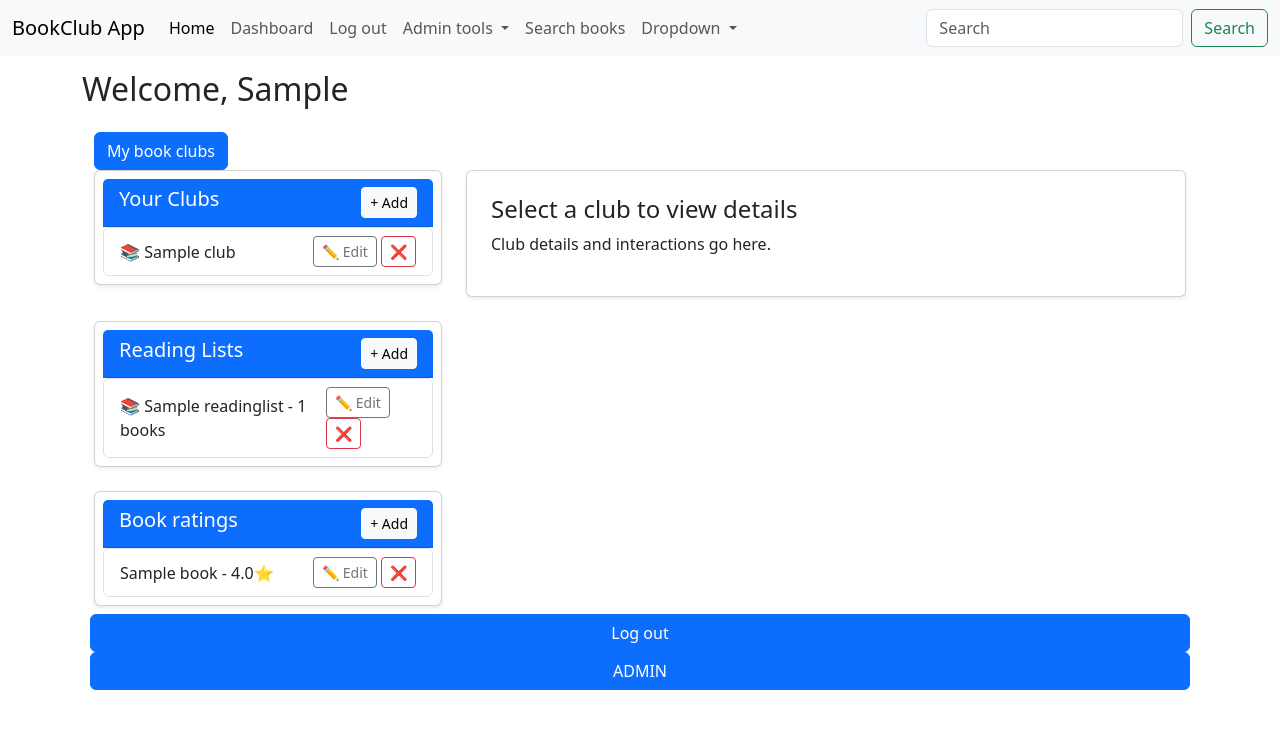
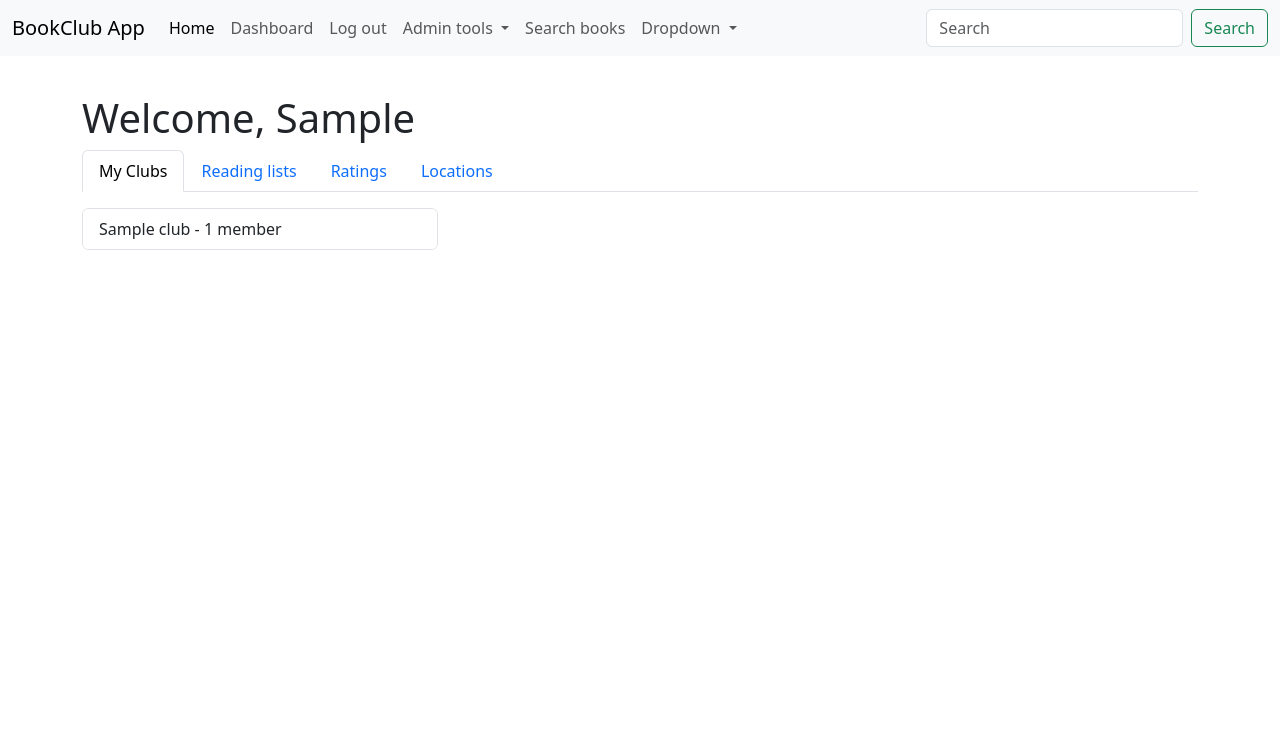
Before and after one commit to sgmig/bookclub, a Django app: page /readers/dashboard/ in a window 1280 px wide. Shown: the top 729 px of the page. Run offline with Django 5.2, Linux system fonts and the light colour scheme; a user stored in the database is signed in; tables that the repository leaves empty hold one stand-in row (values such as "Sample post"); parts of the project's set-up code (start-up, migrations or seed data) failed here and were passed over.

Commit message:
Rebuild user dashboard on the club-detail tab pattern
Replaces the static, non-functional dashboard mockup with a working
four-tab page (My Clubs, Reading Lists, Ratings, Locations) built on
the same tab shell and left-list/right-detail-panel convention as
club_detail.html, so the two pages read as one consistent app.

My Clubs previews a club's name, description, and only its next
meeting (reusing club_meeting_detail_panel.html), gated by
ClubMemberRequiredMixin. Reading Lists points at the existing
personal-reading-list URL/view/partial unmodified. Ratings adds a
book-title-first row variant plus a preview/edit panel, wired through
the existing rating modal's JS. Locations lists what the user created
plus their clubs' locations, per the querysets already sketched in
RECOMMENDATIONS.md.

UserClubListView is kept (marked deprecated) rather than removed,
per feedback that nothing should be deleted just because the new tab
supersedes it.

147 tests passing; manage.py check and makemigrations --check clean.
Browser-verified with Playwright, which caught a real rendering bug:
a multi-line {# #} Django comment doesn't actually support multiple
lines and was rendering as literal text - fixed by switching to
{% comment %}{% endcomment %}.

Co-Authored-By: Claude Sonnet 5 <noreply@anthropic.com>

```diff
--- a/clubdelectura/userdashboard/templates/userdashboard/dashboard.html
+++ b/clubdelectura/userdashboard/templates/userdashboard/dashboard.html
@@ -1,147 +1,143 @@
 <!DOCTYPE html>
 {% extends 'base.html' %}
+{% load static %}
+
+{% block title %}Dashboard{% endblock %}
+
+{% block extra_css %}
+<link rel="stylesheet" href="{% static 'clubs/css/club_meeting.css' %}">
+{% endblock %}
 
 {% block content %}
+<div class="container mt-4">
+    <h1>Welcome, {{ user.first_name }}</h1>
 
-<div class="container">
-    <h2>Welcome, {{ user.first_name }}</h2>
+    <ul class="nav nav-tabs" id="dashboardTabs" role="tablist">
+        <li class="nav-item">
+            <button class="nav-link" id="my-clubs-tab" data-bs-toggle="tab" data-bs-target="#my-clubs" type="button"
+                role="tab">My Clubs</button>
+        </li>
+        <li class="nav-item">
+            <button class="nav-link" id="reading-lists-tab" data-bs-toggle="tab" data-bs-target="#reading-lists"
+                type="button" role="tab">Reading lists</button>
+        </li>
+        <li class="nav-item">
+            <button class="nav-link" id="ratings-tab" data-bs-toggle="tab" data-bs-target="#ratings" type="button"
+                role="tab">Ratings</button>
+        </li>
+        <li class="nav-item">
+            <button class="nav-link" id="locations-tab" data-bs-toggle="tab" data-bs-target="#locations"
+                type="button" role="tab">Locations</button>
+        </li>
+    </ul>
 
-
-    <div class="container mt-4">
-        <a href="{% url 'user_dashboard:user_clubs' %}" class="btn btn-primary">My book clubs</a>
+    <div class="tab-content mt-3">
+        <!-- My Clubs Tab -->
+        <div class="tab-pane fade" id="my-clubs" role="tabpanel">
             <div class="row">
-            <!-- Club List (1/3 width) -->
-            <div class="col-md-4">
-                <div class="card p-2 shadow-sm">
-                    <div class="card-header bg-primary text-white d-flex justify-content-between">
-                        <h5 class="mb-0">Your Clubs</h5>
-                        <button class="btn btn-light btn-sm" data-bs-toggle="modal" data-bs-target="#addClubModal">+
-                            Add</button>
+                <div class="col-md-4 mb-1">
+                    <ul class="list-group mb-1 overflow-y-auto" style="max-height: 60vh;">
+                        {% for club in clubs %}
+                        <a href="#" class="list-group-item list-group-item-action club-preview-link"
+                            data-club-preview-url="{% url 'user_dashboard:club-preview' club.id %}">
+                            {{ club.name }} - {{ club.members.count }} member{{ club.members.count|pluralize }}
+                        </a>
+                        {% empty %}
+                        <li class="list-group-item">You are not a member of any clubs yet.</li>
+                        {% endfor %}
+                    </ul>
                 </div>
-                    <div class="club-list overflow-auto" style="max-height: 400px;">
-                        <!-- Example Club Item -->
-                        <div class="list-group">
-                            {% for club in clubs %}
-                            <div class="list-group-item d-flex justify-content-between align-items-center">
-                                <span>📚 {{ club.name }}</span>
-                                <div>
-                                    <a class="btn btn-outline-secondary btn-sm" href="{% url 'clubs:club-detail' club.id %}">✏ Edit</a>
-                                    <button class="btn btn-outline-danger btn-sm">❌</button>
-                                </div>
-                            </div>
-                            {% empty %}
-                            <div class="list-group-item d-flex justify-content-between align-items-center">
-                                <span> You are not part of any clubs yet. Add one and invite your friends!</span>
-                            </div>
-                            {% endfor %}
-                        </div>
+                <div id="club-preview-panel" class="col-md-8 mb-1" style="display: none;">
+                    <!-- Club preview is loaded here -->
                 </div>
             </div>
         </div>
 
-            <!-- Other Content (Remaining 2/3 of the width) -->
-            <div class="col-md-8">
-                <div class="card p-4 shadow-sm">
-                    <h4>Select a club to view details</h4>
-                    <p>Club details and interactions go here.</p>
+        <!-- Reading Lists Tab -->
+        <div class="tab-pane fade" id="reading-lists" role="tabpanel">
+            <div class="row">
+                <div class="col-md-4 mb-1">
+                    <h3>Reading Lists</h3>
+                    <ul class="list-group mb-1 overflow-y-auto" style="max-height: 60vh;">
+                        {% for reading_list in reading_lists %}
+                        <a href="#" class="list-group-item list-group-item-action reading-list-link"
+                            data-reading-list-partial-details-url="{% url 'clubs:reading-list-detail-panel' reading_list.id %}">
+                            {{ reading_list.name }}</a>
+                        {% empty %}
+                        <li class="list-group-item">You do not have any reading lists yet.</li>
+                        {% endfor %}
+                    </ul>
+                    <a class="btn btn-secondary" href="{% url 'clubs:reading-list-create' %}">New reading list</a>
                 </div>
+                <div id="reading-list-items-panel" class="col-md-8" style="display: none;">
+                    <!-- Partial template will be loaded here -->
                 </div>
             </div>
         </div>
 
-    <!-- Add Club Modal -->
-    <div class="modal fade" id="addClubModal" tabindex="-1" aria-labelledby="addClubModalLabel" aria-hidden="true">
-        <div class="modal-dialog">
-            <div class="modal-content">
-                <div class="modal-header">
-                    <h5 class="modal-title" id="addClubModalLabel">Add Club</h5>
-                    <button type="button" class="btn-close" data-bs-dismiss="modal" aria-label="Close"></button>
+        <!-- Ratings Tab -->
+        <div class="tab-pane fade" id="ratings" role="tabpanel">
+            <div class="row">
+                <div class="col-md-4 mb-1">
+                    <ul class="list-group mb-1 overflow-y-auto" style="max-height: 60vh;">
+                        {% for rating in book_ratings %}
+                        {% comment %}
+                        book-rating-link/data-book-id: not used by our own JS -
+                        only so book_rating_list_buttons.js's existing
+                        refresh-after-edit logic (refreshBookRatingList) can
+                        find and re-click this link once the rating modal
+                        saves, reusing that behavior without editing the
+                        shared file.
+                        {% endcomment %}
+                        <a href="#" class="list-group-item list-group-item-action rating-preview-link book-rating-link"
+                            data-rating-preview-url="{% url 'user_dashboard:rating-preview' rating.id %}"
+                            data-book-id="{{ rating.book.id }}">
+                            {{ rating.book.title }} - {{ rating.rating }}
+                        </a>
+                        {% empty %}
+                        <li class="list-group-item">You have not rated any books yet.</li>
+                        {% endfor %}
+                    </ul>
+                    <a class="btn btn-secondary" href="{% url 'books:book-rating-create' %}">Add rating</a>
                 </div>
-                <div class="modal-body">
-                    <form>
-                        <div class="mb-3">
-                            <label for="clubName" class="form-label">Club Name</label>
-                            <input type="text" class="form-control" id="clubName" placeholder="Enter club name">
-                        </div>
-                        <button type="submit" class="btn btn-primary">Save</button>
-                    </form>
-                </div>
+                <div id="rating-preview-panel" class="col-md-8 mb-1" style="display: none;">
+                    <!-- Rating preview is loaded here -->
                 </div>
             </div>
         </div>
 
-
-    <div class="container mt-4">
-        <div class="row">
-            <!-- Reading Lists List (1/3 width) -->
-            <div class="col-md-4">
-                <div class="card p-2 shadow-sm">
-                    <div class="card-header bg-primary text-white d-flex justify-content-between">
-                        <h5 class="mb-0">Reading Lists</h5>
-                        <button class="btn btn-light btn-sm" data-bs-toggle="modal" data-bs-target="#addClubModal">+
-                            Add</button>
-                    </div>
-                    <div class="club-list overflow-auto" style="max-height: 400px;">
-                        <!-- Example Club Item -->
-                        <div class="list-group">
-                            {% for reading_list in reading_lists %}
-                            <div class="list-group-item d-flex justify-content-between align-items-center">
-                                <span>📚 {{ reading_list.name }} - {{ reading_list.books.count }} books</span>
-                                <div>
-                                    <button class="btn btn-outline-secondary btn-sm">✏ Edit</button>
-                                    <button class="btn btn-outline-danger btn-sm">❌</button>
-                                </div>
-                            </div>
+        <!-- Locations Tab -->
+        <div class="tab-pane fade" id="locations" role="tabpanel">
+            <ul class="list-group mb-1 overflow-y-auto" style="max-height: 60vh;">
+                {% for location in locations %}
+                <li class="list-group-item">
+                    <strong>{{ location.name }}</strong>
+                    {% if location.is_private and not location.address %}
+                    <span class="text-muted">— details no longer available</span>
+                    {% elif location.address %}
+                    <span class="text-muted">— {{ location.address }}</span>
+                    {% endif %}
+                </li>
                 {% empty %}
-                            <div class="list-group-item d-flex justify-content-between align-items-center">
-                                <span> You do not have any lists yet. Create yout first!</span>
-                            </div>
+                <li class="list-group-item">No locations yet.</li>
                 {% endfor %}
-                        </div>
+            </ul>
         </div>
     </div>
 </div>
 
-
-            <div class="container mt-4">
-                <div class="row">
-                    <!-- Book ratings List (1/3 width) -->
-                    <div class="col-md-4">
-                        <div class="card p-2 shadow-sm">
-                            <div class="card-header bg-primary text-white d-flex justify-content-between">
-                                <h5 class="mb-0">Book ratings</h5>
-                                <button class="btn btn-light btn-sm" data-bs-toggle="modal"
-                                    data-bs-target="#addClubModal">+
-                                    Add</button>
-                            </div>
-                            <div class="club-list overflow-auto" style="max-height: 400px;">
-                                <!-- Book ratings -->
-                                <div class="list-group">
-                                    {% for rating in book_ratings %}
-                                    <div class="list-group-item d-flex justify-content-between align-items-center">
-                                        <span>{{ rating.book.title }} - {{ rating.rating }}⭐</span>
-                                        <div>
-                                            <button class="btn btn-outline-secondary btn-sm">✏ Edit</button>
-                                            <button class="btn btn-outline-danger btn-sm">❌</button>
-                                        </div>
-                                    </div>
-                                    {% empty %}
-                                    <div class="list-group-item d-flex justify-content-between align-items-center">
-                                        <span> You have not rated any books yet</span>
-                                    </div>
-                                    {% endfor %}
+<!-- Rate/edit rating modal. Content is fetched dynamically. -->
+<div class="modal fade" id="bookRatingModal" aria-labelledby="bookRatingModalLabel" aria-hidden="true"
+        tabindex="-1">
+  <div class="modal-dialog">
+    <div class="modal-content" id="bookRatingModalContent">
+      <!-- Content will be loaded here dynamically -->
     </div>
   </div>
 </div>
-                    </div>
-                </div>
+{% endblock %}
 
-                <div class="row p-2">
-                    <a href="{% url 'accounts:logout_confirmation' %}" class="btn btn-primary">Log out</a>
-                    {% if user.is_staff %}
-                    <a href="{% url 'admin:index' %}" class="btn btn-primary">ADMIN</a>
-                    {% endif %}
-                </div>
-
-            </div>
+{% block extra_js %}
+<script type="module" src="{% static 'clubs/js/reading_list/dynamic_init.js' %}"></script>
+<script type="module" src="{% static 'userdashboard/js/dashboard.js' %}"></script>
 {% endblock %}
--- a/clubdelectura/userdashboard/urls.py
+++ b/clubdelectura/userdashboard/urls.py
@@ -2,7 +2,12 @@ from django.urls import path
 
 from django.contrib.auth.views import LogoutView
 
-from userdashboard.views import UserDashboardView, UserClubListView
+from userdashboard.views import (
+    UserDashboardView,
+    UserDashboardClubPreviewView,
+    UserDashboardRatingPreviewView,
+    UserClubListView,
+)
 
 
 # TEMPLATE URLS!
@@ -10,5 +15,15 @@ app_name = "user_dashboard"
 
 urlpatterns = [
     path("dashboard/", UserDashboardView.as_view(), name="dashboard"),
+    path(
+        "dashboard/club/<int:pk>/",
+        UserDashboardClubPreviewView.as_view(),
+        name="club-preview",
+    ),
+    path(
+        "dashboard/rating/<int:pk>/",
+        UserDashboardRatingPreviewView.as_view(),
+        name="rating-preview",
+    ),
     path("my_clubs/", UserClubListView.as_view(), name="user_clubs"),
 ]
--- a/clubdelectura/userdashboard/views.py
+++ b/clubdelectura/userdashboard/views.py
@@ -1,10 +1,10 @@
-from django.shortcuts import render
+from django.contrib.auth.mixins import LoginRequiredMixin
+from django.views.generic import TemplateView, ListView, DetailView
 
-from django.contrib.auth.mixins import LoginRequiredMixin
-from django.views.generic import TemplateView, ListView
-
+from clubs.mixins import ClubMemberRequiredMixin
 from clubs.models import Club, ReadingList
 from books.models import BookRating
+from locations.models import Location
 
 # Create your views here.
 
@@ -21,17 +21,57 @@ class UserDashboardView(LoginRequiredMixin, TemplateView):
         # Fetch user's clubs (assuming a many-to-many through ClubMembership)
         context["clubs"] = user.clubs.all()
 
-        context["reading_lists"] = ReadingList.objects.filter(created_by=user)
+        # Personal reading lists only - club reading lists may show up here
+        # later, but not yet (see docs/DASHBOARD_DESIGN.md non-goals).
+        context["reading_lists"] = ReadingList.objects.filter(
+            created_by=user, club__isnull=True
+        )
 
         # Fetch user's rated books
         context["book_ratings"] = BookRating.objects.filter(user=user)
 
+        # Locations the user created, plus their clubs' locations.
+        context["locations"] = Location.objects.filter(created_by=user) | (
+            Location.objects.filter(club_locations__club__in=user.clubs.all())
+        )
+        context["locations"] = context["locations"].distinct()
+
         return context
+
+
+class UserDashboardClubPreviewView(ClubMemberRequiredMixin, DetailView):
+    """Right-panel preview for the dashboard's "My Clubs" tab."""
+
+    model = Club
+    template_name = "userdashboard/partials/club_preview_panel.html"
+    context_object_name = "club"
+
+    def get_club(self):
+        return self.get_object()
+
+
+class UserDashboardRatingPreviewView(LoginRequiredMixin, DetailView):
+    """Right-panel preview for the dashboard's "Ratings" tab.
+
+    Scoped to the requesting user's own ratings via get_queryset() - a
+    request for someone else's rating id simply won't find it (404),
+    same pattern used for the DRF viewsets' object-level scoping.
+    """
+
+    model = BookRating
+    template_name = "userdashboard/partials/rating_preview_panel.html"
+    context_object_name = "book_rating"
+
+    def get_queryset(self):
+        return BookRating.objects.filter(user=self.request.user)
 
 
 ## User clubs
 
 
+# TODO: deprecated - the dashboard's "My Clubs" tab (UserDashboardView +
+# UserDashboardClubPreviewView) replaces this standalone page. Kept for now
+# rather than removed outright; nothing links to it from the new dashboard.
 class UserClubListView(LoginRequiredMixin, ListView):
     model = Club
     template_name = "userdashboard/user_club_list.html"
```
Also changed, not shown: clubdelectura/userdashboard/static/userdashboard/js/dashboard.js (added, +59 -0 lines), clubdelectura/userdashboard/templates/userdashboard/partials/club_preview_panel.html (added, +19 -0 lines), clubdelectura/userdashboard/templates/userdashboard/partials/rating_preview_panel.html (added, +18 -0 lines), clubdelectura/userdashboard/tests.py (+130 -1 lines), docs/DASHBOARD_DESIGN.md (+19 -0 lines). Lines whose indentation alone changed are shown as unchanged.
